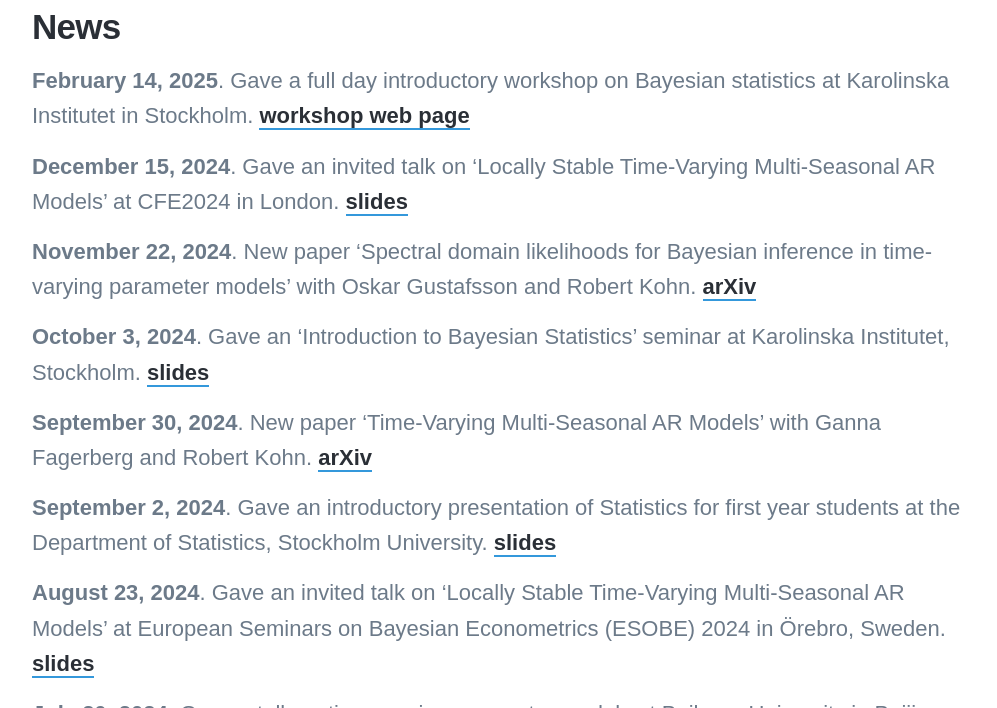
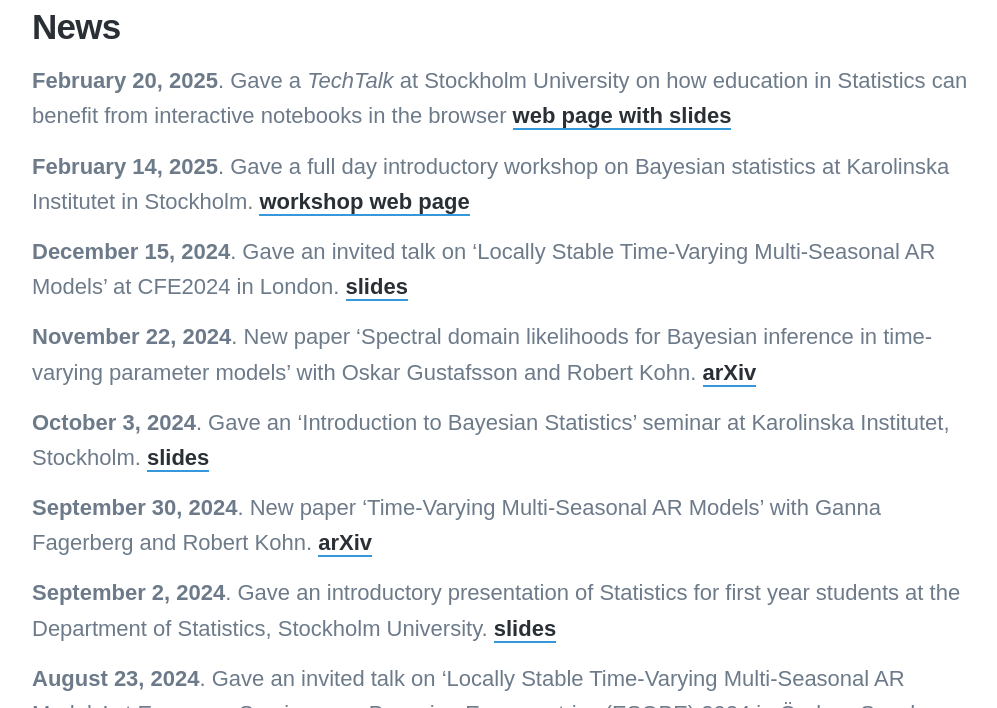
Before and after one commit to mattiasvillani/mattiasvillani.github.io, a Jekyll site: the page built from _pages/news.md, in a window 1280 px wide and 900 px high, scrolled down 416 px, cut to the strip 192-900 px from the top of the window. Shown: the whole strip, without its empty margins (138-1135 px from the left). Built offline with Jekyll 4.4.1, drawn with Linux system fonts in a browser that asks for light colours; nearby versions of some CDN libraries; some web fonts are replaced.

Commit message:
added techtalk

```diff
--- a/_pages/news.md
+++ b/_pages/news.md
@@ -7,6 +7,8 @@ featured_image: /images/linocut_newspaper.jpg
 
 
 ## News
+
+**February 20, 2025**. Gave a *TechTalk* at Stockholm University on how education in Statistics can benefit from interactive notebooks in the browser [web page with slides](https://mattiasvillani.com/interactive_intro)
 
 **February 14, 2025**. Gave a full day introductory workshop on Bayesian statistics at Karolinska Institutet in Stockholm. [workshop web page](https://mattiasvillani.com/introbayes)
 
```
